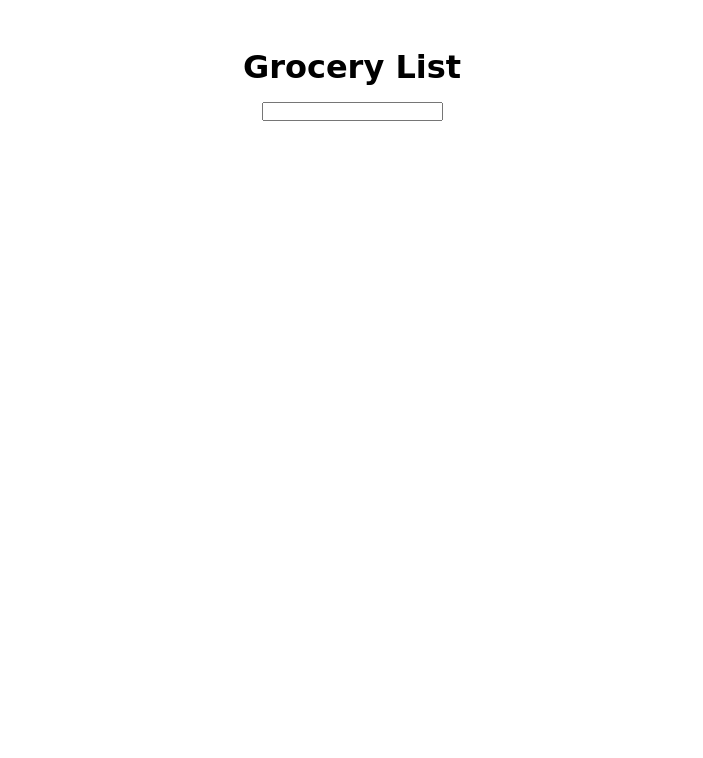
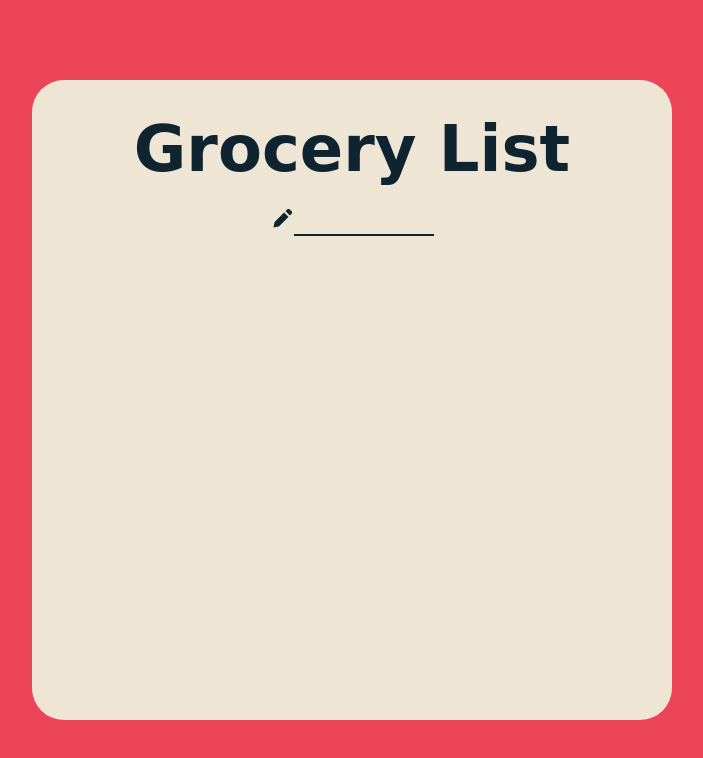
Before and after one commit to luciaguerra/grocery-list, a plain HTML site: page index.html in a window 1280 px wide. Shown: the whole page, without its empty margins (288-991 px from the left). Drawn offline with nearby package versions, Linux system fonts and the light colour scheme; a web font is replaced by a local one.

Commit message:
added styles to the list and input

```diff
--- a/css/style.css
+++ b/css/style.css
@@ -1,4 +1,11 @@
 @import url('https://fonts.googleapis.com/css2?family=Caprasimo&family=Inter:wght@400;500&display=swap');
+
+:root {
+    --font-color: #0E2430;
+    --bg-color: #ed4558;
+    --bg-coor: #f8bf64;
+    --container-color: #efe5d5;
+}
 
 * {
     box-sizing: border-box;
@@ -11,15 +18,48 @@ body {
     min-height: 100vh;
     font-family: 'Inter', sans-serif;
     text-align: center;
+    color: var(--font-color);
+    background-color: var(--bg-color);
+
+}
+
+body, .write-list {
+    justify-content: center;
+}
+
+body, .container, .write-list {
+    display: flex;
+    align-items: center;
 }
 
 body, .container {
-    display: flex;
-    align-items: center;
     flex-direction: column;
 }
 
 h1 {
     font-family: 'Caprasimo', cursive;
-    margin: 3rem 0 1rem;
+    margin: 2rem 0 1rem;
+    font-size: 5vw;
 }
+
+i {
+    font-size: 1.5rem;
+
+}
+
+input {
+    width: 60%;
+    outline: none;
+    border: none;
+    background-color: transparent;
+    border-bottom: 2px solid var(--font-color);
+    font-family: "Inter", sans-serif;
+    padding: 0.5rem;
+}
+
+.container {
+    min-width: 50%;
+    min-height: 80vh;
+    background-color: var(--container-color);
+    border-radius: 2rem;
+}
--- a/index.html
+++ b/index.html
@@ -4,12 +4,16 @@
     <meta charset="UTF-8">
     <meta name="viewport" content="width=device-width, initial-scale=1.0">
     <link rel="stylesheet" href="./css/style.css">
+    <link href='https://unpkg.com/boxicons@2.1.4/css/boxicons.min.css' rel='stylesheet'>
     <title>Grocery List</title>
 </head>
 <body>
     <div class="container">
         <h1>Grocery List</h1>
-        <input type="text" id="">
+        <div class="write-list">
+            <i class='bx bxs-pencil'></i>
+            <input type="text" id="">
+        </div>
     </div>
 
     <script src="./js/script.js"></script>
```
